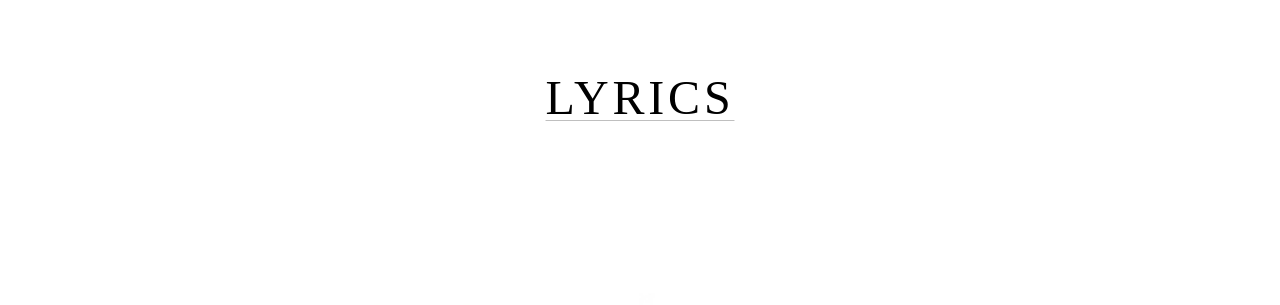
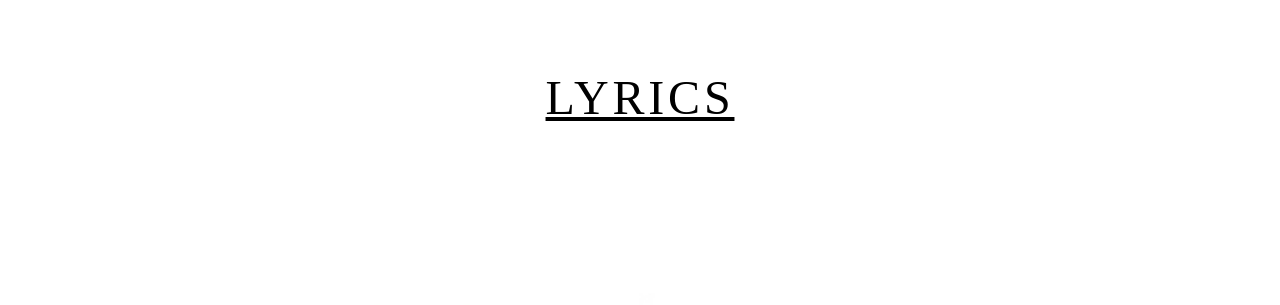
Before and after one commit to ohlucinda/jemlyrics, a Jekyll site: the page indexsp.html, which Jekyll copies as it is, in a window 1280 px wide. Shown: the top 305 px of the page. Built offline with Jekyll 4.4.1, drawn with Linux system fonts in a browser that asks for light colours; some web fonts are replaced.

Commit message:
Update indexsp.html

```diff
--- a/indexsp.html
+++ b/indexsp.html
@@ -71,9 +71,6 @@ a {
 
 .lyrics-link {
   text-decoration: underline;
-  text-decoration-thickness: 1px;
-  text-underline-offset: 6px;
-  text-decoration-color: rgba(0,0,0,0.25);
 }
 
 </style>
```
